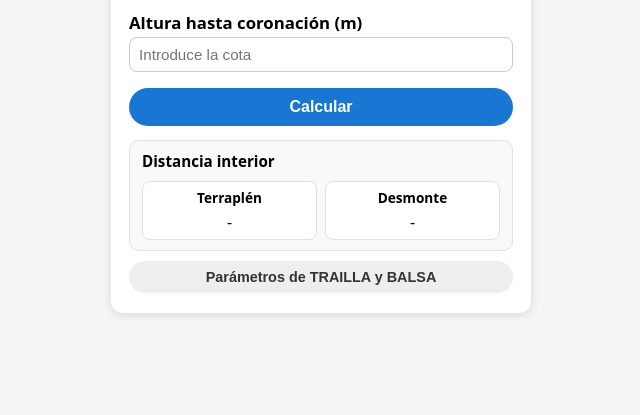
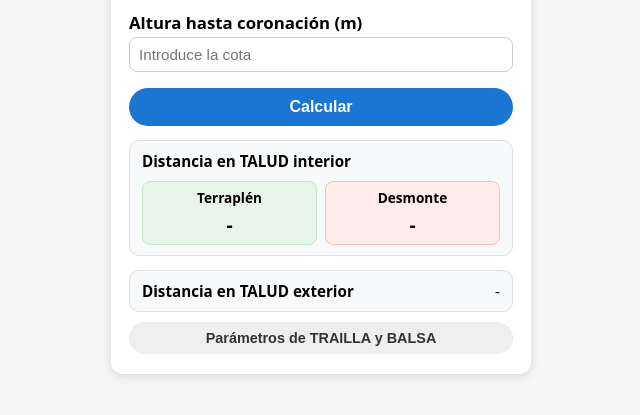
Before and after one commit to metrumto/balsamur_v2, a plain HTML site: page index.html in a window 1280 px wide. Shown: the part 89-504 px from the top of the page, without its empty margins (319-959 px from the left). Drawn offline with Linux system fonts and the light colour scheme.

Commit message:
Add files via upload

```diff
--- a/app.js
+++ b/app.js
@@ -88,18 +88,23 @@ function calcular() {
     return;
   }
 
-  // Distancia interior (por si la quieres usar internamente)
+  // Distancias interior y exterior
   const di = (anchoCoronacion / 2) + (cota * taludInterior) - (anchoTeja / 2);
-  // Distancia exterior (no se muestra pero se calcula por coherencia)
   const de = (anchoCoronacion / 2) + (cota * taludExterior) - (anchoTeja / 2);
 
   // Interior (según tus fórmulas de terraplén/desmonte)
   const terraplenInt = (anchoCoronacion / 2) + (cota * taludInterior) - (anchoTeja / 2);
   const desmonteInt  = (anchoCoronacion / 2) + (cota * taludInterior) + (anchoTeja / 2);
 
-  // Actualizar celdas terraplén / desmonte en la tarjeta "Distancia interior"
+  // Actualizar celdas Terraplén / Desmonte interiores
   document.getElementById('terraplen-int').textContent = terraplenInt.toFixed(2) + ' m';
   document.getElementById('desmonte-int').textContent  = desmonteInt.toFixed(2) + ' m';
+
+  // Actualizar tarjeta de Distancia exterior (si existe en el HTML)
+  const exteriorSpan = document.getElementById('exterior');
+  if (exteriorSpan) {
+    exteriorSpan.textContent = de.toFixed(2) + ' m';
+  }
 
   // Guardar parámetros al calcular
   saveParams();
--- a/index.html
+++ b/index.html
@@ -143,6 +143,12 @@
       font-size: 0.95rem;
     }
 
+    .result-row {
+      display: flex;
+      justify-content: space-between;
+      align-items: baseline;
+    }
+
     .result-label {
       font-weight: 600;
     }
@@ -215,7 +221,19 @@
     }
 
     .distance-cell-value {
-      font-size: 1rem;
+      font-size: 1.2rem;   /* más grande */
+      font-weight: 600;
+    }
+
+    /* Colores según tipo */
+    .distance-cell-terraplen {
+      background-color: #e6f4ea;   /* verde suave */
+      border-color: #c3e6cd;
+    }
+
+    .distance-cell-desmonte {
+      background-color: #fdecea;   /* rojo suave */
+      border-color: #f4c1bc;
     }
   </style>
 </head>
@@ -235,21 +253,29 @@
 
       <div id="error" class="error"></div>
 
-      <!-- Tarjeta única: Distancia interior con Terraplén y Desmonte en paralelo -->
+      <!-- Tarjeta Distancia interior -->
       <div class="result-card distance-card">
         <div class="distance-header">
-          <span class="result-label">Distancia interior</span>
+          <span class="result-label">Distancia en TALUD interior</span>
         </div>
 
         <div class="distance-grid">
-          <div class="distance-cell">
+          <div class="distance-cell distance-cell-terraplen">
             <div class="distance-cell-label">Terraplén</div>
             <div class="distance-cell-value" id="terraplen-int">-</div>
           </div>
-          <div class="distance-cell">
+          <div class="distance-cell distance-cell-desmonte">
             <div class="distance-cell-label">Desmonte</div>
             <div class="distance-cell-value" id="desmonte-int">-</div>
           </div>
+        </div>
+      </div>
+
+      <!-- Tarjeta Distancia exterior -->
+      <div class="result-card">
+        <div class="result-row">
+          <span class="result-label">Distancia en TALUD exterior</span>
+          <span id="exterior">-</span>
         </div>
       </div>
 
```
